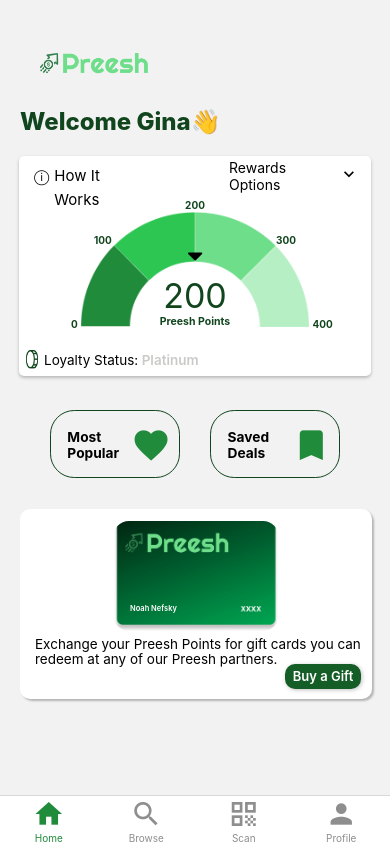
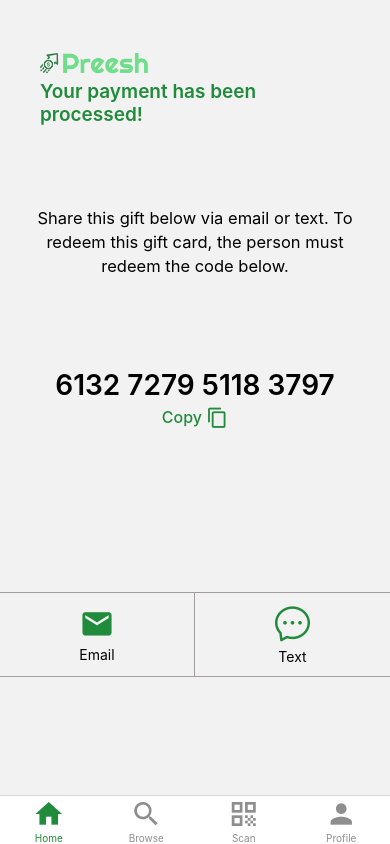
Before and after one commit to preeshrewards/preeshApp, a React Native app: screen /Processed in a window 390 px wide. Built offline with nearby package versions, Linux system fonts and the light colour scheme.

Commit message:
Processed payment page

```diff
--- a/app/screens/Checkout.js
+++ b/app/screens/Checkout.js
@@ -67,7 +67,9 @@ export default function App( {navigation} ) {
           title="Pay Now"
           style={styles.button}
           textStyle={styles.buttonText}
-          onPress={() => console.log("merchant action")}
+          onPress={() =>
+            navigation.navigate('Processed', {})
+          }
         />
       </Frames>
     </View>
--- a/app/screens/HomeFlow/HomeNav.js
+++ b/app/screens/HomeFlow/HomeNav.js
@@ -7,6 +7,8 @@ import HowItWorks from './HowItWorks'
 import SavedDeals from '../SavedDeals'
 import MostPopular from '../MostPopular'
 import BuyGift from '../BuyGift'
+import GiftCards from '../ProfileFlow/GiftCards'
+import Processed from '../Processed'
 import Checkout from '../Checkout'
 import {createStackNavigator} from '@react-navigation/stack';
 
@@ -47,6 +49,16 @@ const HomeNav = () => {
               component={Checkout}
               options={{headerShown: false}}
           />
+          <Stack.Screen
+              name="Processed"
+              component={Processed}
+              options={{headerShown: false}}
+          />
+          <Stack.Screen
+              name="GiftCards"
+              component={GiftCards}
+              options={{headerShown: false}}
+          />
       </Stack.Navigator>
   );
 };
--- /dev/null
+++ b/app/screens/Processed.js
@@ -0,0 +1,135 @@
+import React, {useState} from 'react';
+import {View, Text, SafeAreaView, StyleSheet, Linking, TouchableOpacity, Clipboard, Image} from 'react-native';
+import AntDesign from 'react-native-vector-icons/AntDesign';
+import MaterialCommunityIcons from 'react-native-vector-icons/MaterialCommunityIcons';
+import logo from '../../assets/logo.png'
+
+MaterialCommunityIcons.loadFont();
+AntDesign.loadFont();
+
+let user = "Noah Nefsky"
+let userMessage = "Happy Birthday! I hope you have an amazing day and put this to good use:)"
+let code = "6132 7279 5118 3797";
+let subject = `You have received a gift from ${user}`
+let emailMessage = `${userMessage}\nTo use this giftcard, go to gift cards in your` + `profile section and click redeem. Then just enter your code:\n${code}`
+
+const Processed = ( {navigation} ) => {
+    const [isGift] = useState(false);
+    const [copiedText, setCopiedText] = useState('');
+
+    function getSMSDivider() {
+        return Platform.OS === "ios" ? "&" : "?";
+      }
+
+    const copyToClipboard = () => {
+        Clipboard.setString(code);
+    };
+
+    return (
+        <SafeAreaView>
+            <Image source={logo} style={processedStyles.logo}/>
+            <Text style={processedStyles.title}>Your payment has been processed!</Text>
+        {isGift ?
+            (
+                <View>
+                    <Text style={processedStyles.description}>Please navigate to the gift cards page to see it.
+                    If you previously had gift card money,
+                    this purchase will be added to the total. </Text>
+                 <TouchableOpacity
+                 style={{justifyContent: 'center', backgroundColor: '#208B3A', width: 220, borderRadius: 15, alignSelf: 'center'}}
+                 onPress={() =>
+                    navigation.navigate('GiftCards', {})
+                }
+                 >
+                     <View style={{flexDirection: 'row', alignSelf: 'center'}}>
+                         <Text style={{fontSize: 20, fontWeight: 600, lineHeight: 50, color: 'white'}}>Go to my gift
+                         cards <MaterialCommunityIcons name="wallet-giftcard" size={28} color={'white'}/></Text>
+
+                     </View>
+                 </TouchableOpacity>
+                 </View>
+            ) :
+            (
+                <View>
+                    <Text style={processedStyles.description}>Share this gift below via email or text.
+
+                    To redeem this gift card, the person must redeem the code below.
+                    </Text>
+                    <TouchableOpacity onPress={() => copyToClipboard()}>
+                        <View style={{flexDirection: 'column', alignItems: 'center', top: 50}}>
+                            <Text style={processedStyles.code}>{code}</Text>
+                            <View style={{flexDirection: 'row', marginTop: 5}}
+                            onPress={() => copyToClipboard()}>
+                                <Text style={processedStyles.copy}>Copy </Text>
+                                <MaterialCommunityIcons name="content-copy" size={22} color={'#208B3A'}/>
+                            </View>
+                        </View>
+                    </TouchableOpacity>
+                    <View style={{flexDirection: 'row', flex: 1}}>
+                        <View style={{borderBottomWidth: 1, borderTopWidth: 1, alignItems: 'center', borderRightWidth: 1,
+                            borderColor: '#A39E9E', top: 175, width: '50%', height: 85, justifyContent: 'center'}}>
+                            <MaterialCommunityIcons name="email" size={35} color={'#208B3A'}
+                            onPress={() =>
+                                Linking.openURL(`mailto:?subject=${subject}&body=${emailMessage}`)
+                            }
+                            />
+                            <Text style={{paddingTop: 5}}>Email</Text>
+                        </View>
+                        <View style={{borderBottomWidth: 1, borderTopWidth: 1, alignItems: 'center',
+                                borderColor: '#A39E9E', top: 175, width: '50%', height: 85, justifyContent: 'center'}}>
+                            <AntDesign name="message1" size={35} color={'#208B3A'}
+                            onPress={() =>
+                                Linking.openURL(`sms:${getSMSDivider()}body=${emailMessage}`)
+                            }
+                            />
+                            <Text style={{paddingTop: 5}}>Text</Text>
+                        </View>
+                    </View>
+                </View>
+            )
+        }
+        </SafeAreaView>
+)};
+
+const processedStyles = StyleSheet.create({
+    title: {
+        fontSize: 19,
+        fontWeight: 600,
+        alignSelf: 'center',
+        margin: 40,
+        marginTop: 80,
+        color: '#208B3A'
+    },
+    description: {
+        fontSize: 16.5,
+        fontWeight: 400,
+        alignSelf: 'center',
+        margin: 40,
+        width: '85%',
+        textAlign: 'center',
+        lineHeight: 24
+    },
+    code: {
+        fontSize: 28,
+        fontWeight: 600,
+        alignSelf: 'center',
+        marginTop: 0
+    },
+    copy: {
+        alignSelf: 'center',
+        fontSize: 16,
+        fontWeight: 500,
+        color: '#208B3A',
+        marginBottom: 40
+    },
+    logo: {
+        width: 109,
+        height: 34,
+        position: 'absolute',
+        left: 40,
+        top: 46,
+    }
+});
+
+
+export default Processed;
--- a/app/screens/ProfileFlow/GiftCards.js
+++ b/app/screens/ProfileFlow/GiftCards.js
@@ -41,7 +41,7 @@ const History = ( {navigation} ) => {
         <Text style={historyStyles.title}>Past Rewards Used</Text>
         <AntDesign style={historyStyles.backArrow} name="arrowleft" size={24} color={'black'}
                 onPress={() =>
-                    navigation.navigate('Profile', {})
+                    navigation.goBack(null)
                   }
         />
 
--- a/app/screens/ProfileFlow/ProfileNav.js
+++ b/app/screens/ProfileFlow/ProfileNav.js
@@ -10,6 +10,7 @@ import Invite from './Invite'
 import SavedDeals from '../SavedDeals'
 import MostPopular from '../MostPopular'
 import BuyGift from '../BuyGift'
+import Processed from '../Processed'
 import Checkout from '../Checkout'
 import {createStackNavigator} from '@react-navigation/stack';
 
@@ -78,6 +79,11 @@ const MainProfile = () => {
               component={GiftCards}
               options={{headerShown: false}}
           />
+          <Stack.Screen
+              name="Processed"
+              component={Processed}
+              options={{headerShown: false}}
+          />
         </Stack.Navigator>
     );
   };
```
Also changed, not shown: 1 other file (tests, documents, lock files or other folders).
